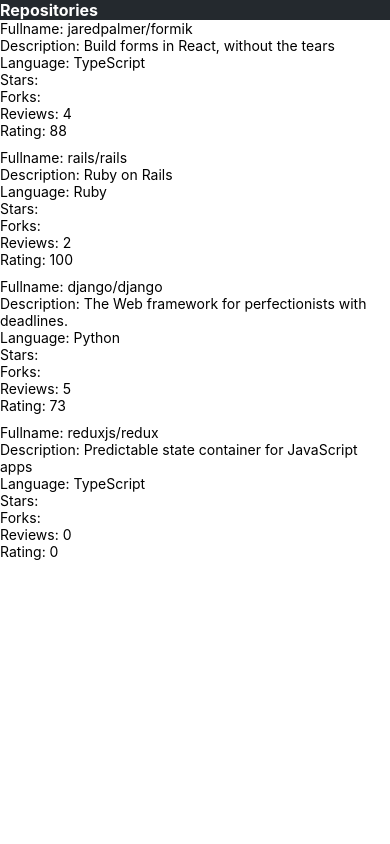
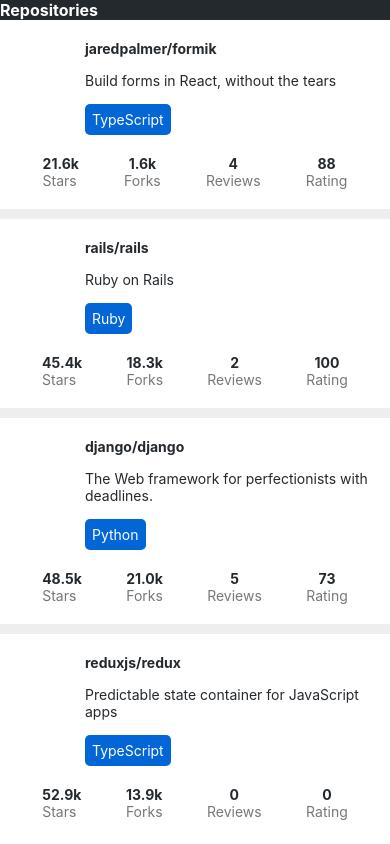
Before and after one commit to guisantosfr/rate-repository-app, a React Native app: screen / in a window 390 px wide. Built offline with nearby package versions, Linux system fonts and the light colour scheme.

Commit message:
Exercise 10.5

```diff
--- a/src/components/RepositoryItem.jsx
+++ b/src/components/RepositoryItem.jsx
@@ -1,18 +1,108 @@
-import { Text, View } from "react-native";
+import { Image, StyleSheet, View } from "react-native";
+import theme from "../theme";
+import Text from './Text';
 
 const RepositoryItem = ({ repository }) => {
     return (
-        <View>
-            <Text>Fullname: {repository.fullName}</Text>
-            <Text>Description: {repository.description}</Text>
-            <Text>Language: {repository.language}</Text>
-            <Text>Stars: {repository.stars}</Text>
-            <Text>Forks: {repository.forks}</Text>
-            <Text>Reviews: {repository.reviewCount}</Text>
-            <Text>Rating: {repository.ratingAverage}</Text>
+        <View style={styles.container}>
+            <View style={styles.top}>
+                <Image src={repository.ownerAvatarUrl} style={styles.avatar}/>
+
+                <View style={styles.ownerInfo}>
+                    <Text fontWeight="bold">{repository.fullName}</Text>
+                    <Text style={styles.repoDescription}>{repository.description}</Text>
+
+                    <View>
+                        <Text style={styles.language}>{repository.language}</Text>
+                    </View>
+                </View>
+            </View>
+
+            <View style={styles.bottom}>
+                <View>
+                    <Text fontWeight="bold" style={styles.infoNumber}>
+                        {
+                            repository.stargazersCount >= 1000 ?
+                            (repository.stargazersCount / 1000).toFixed(1) + 'k' :
+                            repository.stargazersCount
+                        }
+                </Text>
+                    <Text style={styles.infoTopic}>Stars</Text>
+                </View>
+
+                <View>
+                    <Text fontWeight="bold" style={styles.infoNumber}>
+                        {
+                            repository.forksCount >= 1000 ?
+                            (repository.forksCount / 1000).toFixed(1) + 'k' :
+                            repository.forksCount
+                        }
+                        </Text>
+                    <Text style={styles.infoTopic}>Forks</Text>
+                </View>
+
+                <View>
+                    <Text fontWeight="bold" style={styles.infoNumber}>{repository.reviewCount}</Text>
+                    <Text style={styles.infoTopic}>Reviews</Text>
+                </View>
+
+                <View>
+                    <Text fontWeight="bold" style={styles.infoNumber}>{repository.ratingAverage}</Text>
+                    <Text style={styles.infoTopic}>Rating</Text>
+                </View>
+            </View>
         </View>
     );
 
 }
 
+const styles = StyleSheet.create({
+    container:{
+        padding: 20
+    },
+
+    top:{
+        display: 'flex',
+        flexDirection: 'row'
+    },
+
+    avatar:{
+        width: 50,
+        height: 50,
+        borderRadius: 7
+    },
+
+    ownerInfo:{
+        marginLeft: 15,
+        flex: 1
+    },
+
+    repoDescription: {
+        marginVertical: 15
+    },
+
+    language: {
+        backgroundColor: theme.colors.primary,
+        color: theme.colors.textSecondary,
+        padding: 7,
+        borderRadius: 5,
+        alignSelf: 'flex-start'
+    },
+
+    bottom: {
+        display: 'flex',
+        flexDirection: 'row',
+        justifyContent: 'space-around',
+        marginTop: 20
+    },
+
+    infoNumber: {
+        textAlign: 'center'
+    },
+
+    infoTopic: {
+        color: theme.colors.grey
+    }
+})
+
 export default RepositoryItem;
--- a/src/components/RepositoryList.jsx
+++ b/src/components/RepositoryList.jsx
@@ -1,10 +1,12 @@
 import { FlatList, View, StyleSheet } from 'react-native';
 import RepositoryItem from './RepositoryItem';
+import theme from '../theme';
 
 const styles = StyleSheet.create({
   separator: {
     height: 10,
-  },
+    backgroundColor: theme.colors.gray
+  }
 });
 
 const repositories = [
--- a/src/theme.js
+++ b/src/theme.js
@@ -3,7 +3,9 @@
       textPrimary: '#24292e',
       textSecondary: '#fefefe',
       primary: '#0366d6',
-      background: '#24292e'
+      background: '#24292e',
+      gray: "#eee",
+      grey: "#777"
     },
 
     fontSizes: {
```
